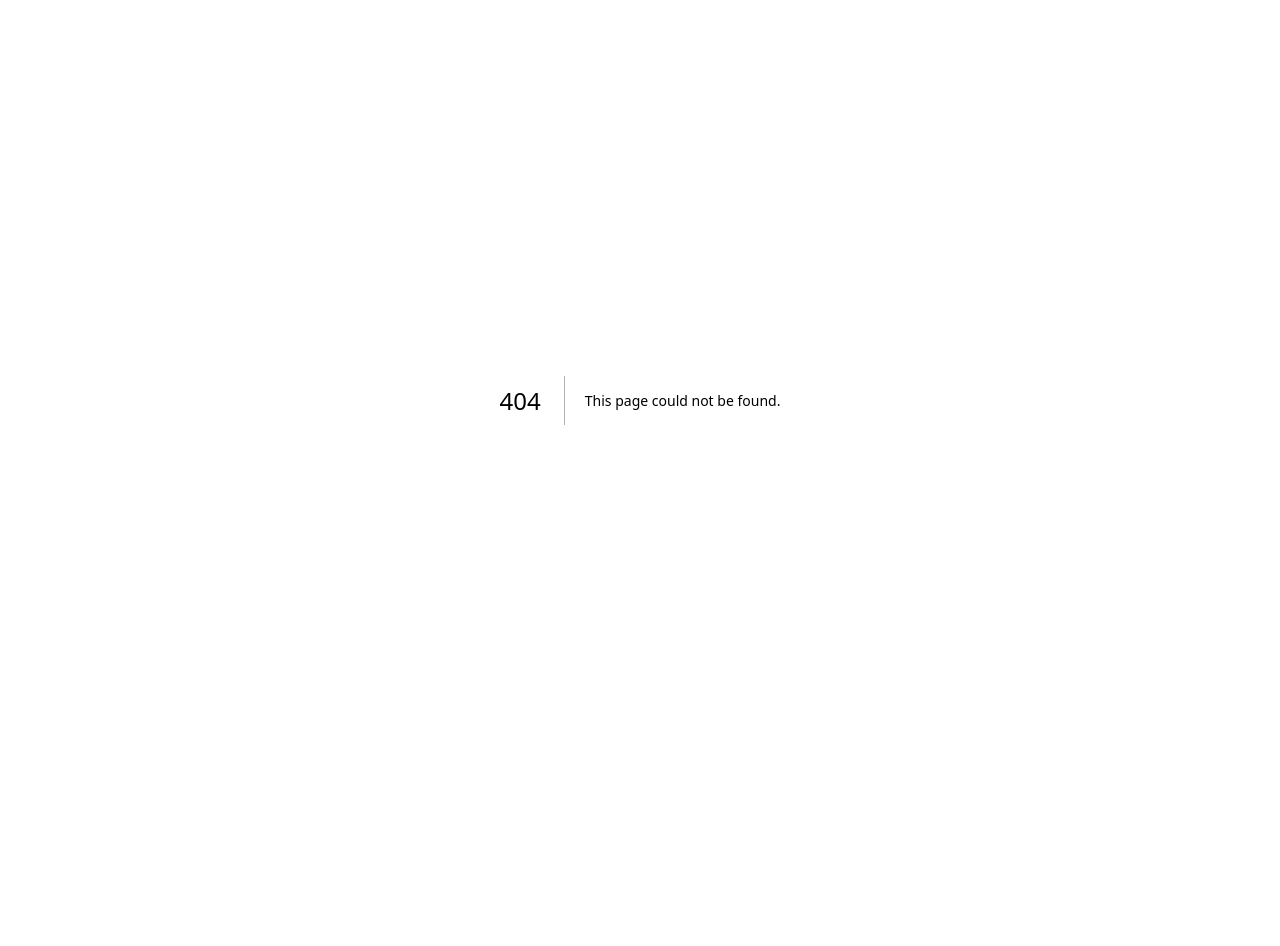
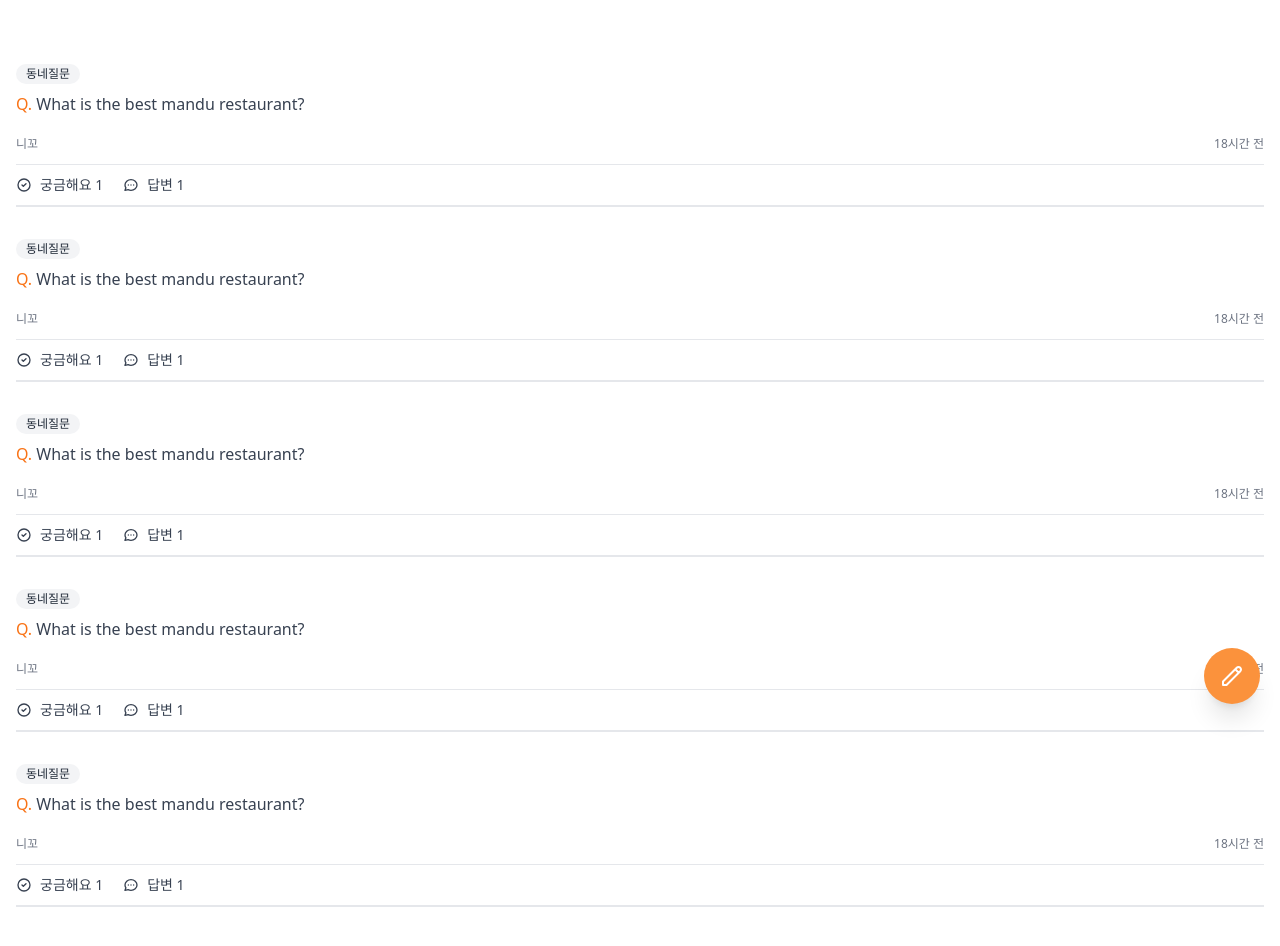
Before and after one commit to seorang42/carrot-clone, a Next.js app: page /community in a window 1280 px wide. Before the commit this address had no page. Shown: the top 946 px of the page. Before the commit the page ends 800 px from the top, so only its background shows below. Built offline with nearby package versions, Linux system fonts and the light colour scheme.

Commit message:
5.6 Community

```diff
--- /dev/null
+++ b/pages/community/index.tsx
@@ -0,0 +1,77 @@
+import type { NextPage } from "next";
+
+const Community: NextPage = () => {
+  return (
+    <div className="px-4 py-16 space-y-8">
+      {[1, 2, 3, 4, 5].map((_, i) => (
+        <div key={i} className="flex cursor-pointer flex-col items-start">
+          <span className="flex items-center px-2.5 py-0.5 rounded-full text-xs font-medium bg-gray-100 text-gray-800">
+            동네질문
+          </span>
+          <div className="mt-2 text-gray-700">
+            <span className="text-orange-500 font-medium">Q.</span> What is the
+            best mandu restaurant?
+          </div>
+          <div className="mt-5 flex items-center justify-between w-full text-gray-500 font-medium text-xs">
+            <span>니꼬</span>
+            <span>18시간 전</span>
+          </div>
+          <div className="flex space-x-5 mt-3 text-gray-700 py-2.5 border-t border-b-[2px] w-full">
+            <span className="flex space-x-2 items-center text-sm">
+              <svg
+                className="w-4 h-4"
+                fill="none"
+                stroke="currentColor"
+                viewBox="0 0 24 24"
+                xmlns="http://www.w3.org/2000/svg"
+              >
+                <path
+                  strokeLinecap="round"
+                  strokeLinejoin="round"
+                  strokeWidth="2"
+                  d="M9 12l2 2 4-4m6 2a9 9 0 11-18 0 9 9 0 0118 0z"
+                ></path>
+              </svg>
+              <span>궁금해요 1</span>
+            </span>
+            <span className="flex space-x-2 items-center text-sm">
+              <svg
+                className="w-4 h-4"
+                fill="none"
+                stroke="currentColor"
+                viewBox="0 0 24 24"
+                xmlns="http://www.w3.org/2000/svg"
+              >
+                <path
+                  strokeLinecap="round"
+                  strokeLinejoin="round"
+                  strokeWidth="2"
+                  d="M8 12h.01M12 12h.01M16 12h.01M21 12c0 4.418-4.03 8-9 8a9.863 9.863 0 01-4.255-.949L3 20l1.395-3.72C3.512 15.042 3 13.574 3 12c0-4.418 4.03-8 9-8s9 3.582 9 8z"
+                ></path>
+              </svg>
+              <span>답변 1</span>
+            </span>
+          </div>
+        </div>
+      ))}
+      <button className="fixed bottom-24 right-5 bg-orange-400 rounded-full p-4 text-white shadow-xl transition-colors hover:bg-orange-500">
+        <svg
+          className="w-6 h-6"
+          fill="none"
+          stroke="currentColor"
+          viewBox="0 0 24 24"
+          xmlns="http://www.w3.org/2000/svg"
+        >
+          <path
+            strokeLinecap="round"
+            strokeLinejoin="round"
+            strokeWidth="2"
+            d="M15.232 5.232l3.536 3.536m-2.036-5.036a2.5 2.5 0 113.536 3.536L6.5 21.036H3v-3.572L16.732 3.732z"
+          ></path>
+        </svg>
+      </button>
+    </div>
+  );
+};
+
+export default Community;
```
